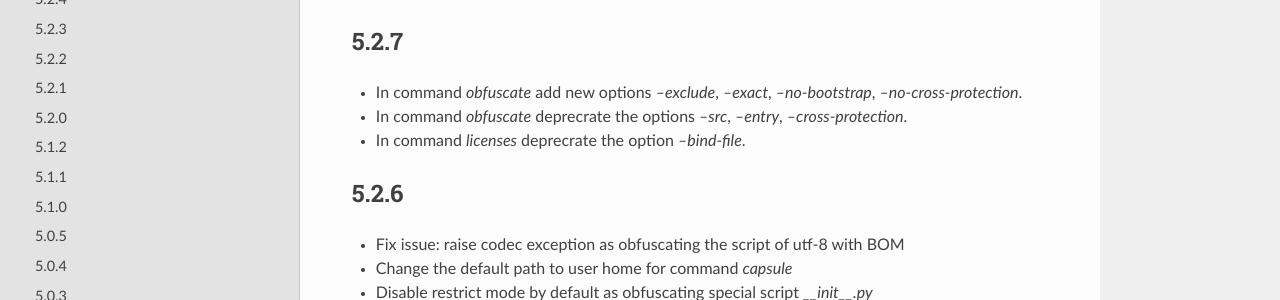
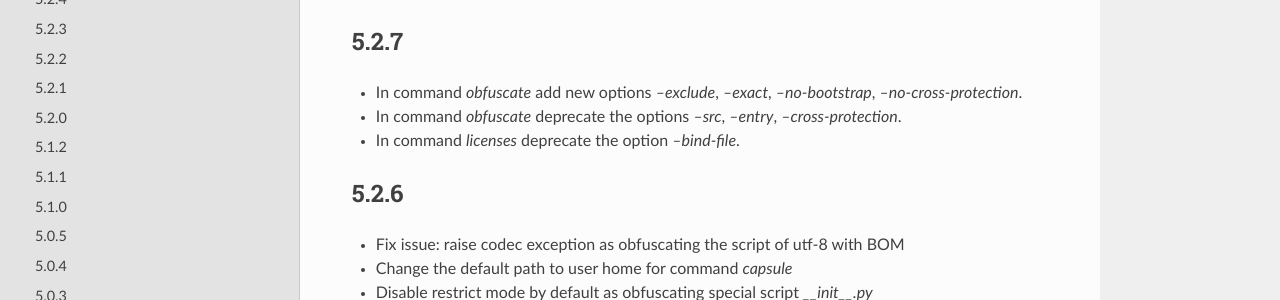
Before and after one commit to dashingsoft/pyarmor, a Sphinx documentation site: the page built from docs/change-logs.rst, in a window 1280 px wide and 900 px high. Shown: the part 135-435 px from the top of the window. Built offline with Sphinx 7.4.7 and the Read the Docs theme 2.0.0, drawn with Linux system fonts in a browser that asks for light colours.

Commit message:
Fix typos

```diff
--- a/docs/change-logs.rst
+++ b/docs/change-logs.rst
@@ -7,9 +7,9 @@ Change Logs
 -----
 * In command `obfuscate` add new options `--exclude`, `--exact`,
   `--no-bootstrap`, `--no-cross-protection`.
-* In command `obfuscate` deprecrate the options `--src`, `--entry`,
+* In command `obfuscate` deprecate the options `--src`, `--entry`,
   `--cross-protection`.
-* In command `licenses` deprecrate the option `--bind-file`.
+* In command `licenses` deprecate the option `--bind-file`.
 
 5.2.6
 -----
```
